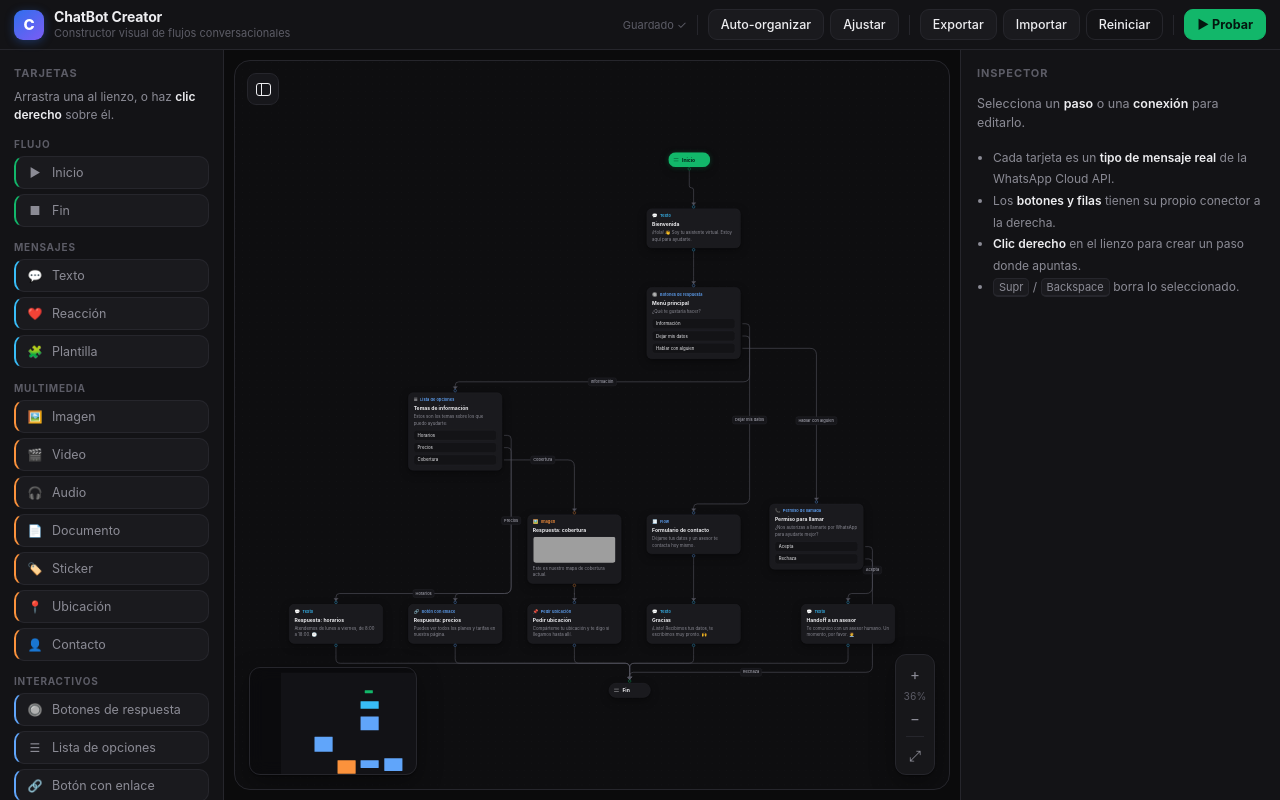
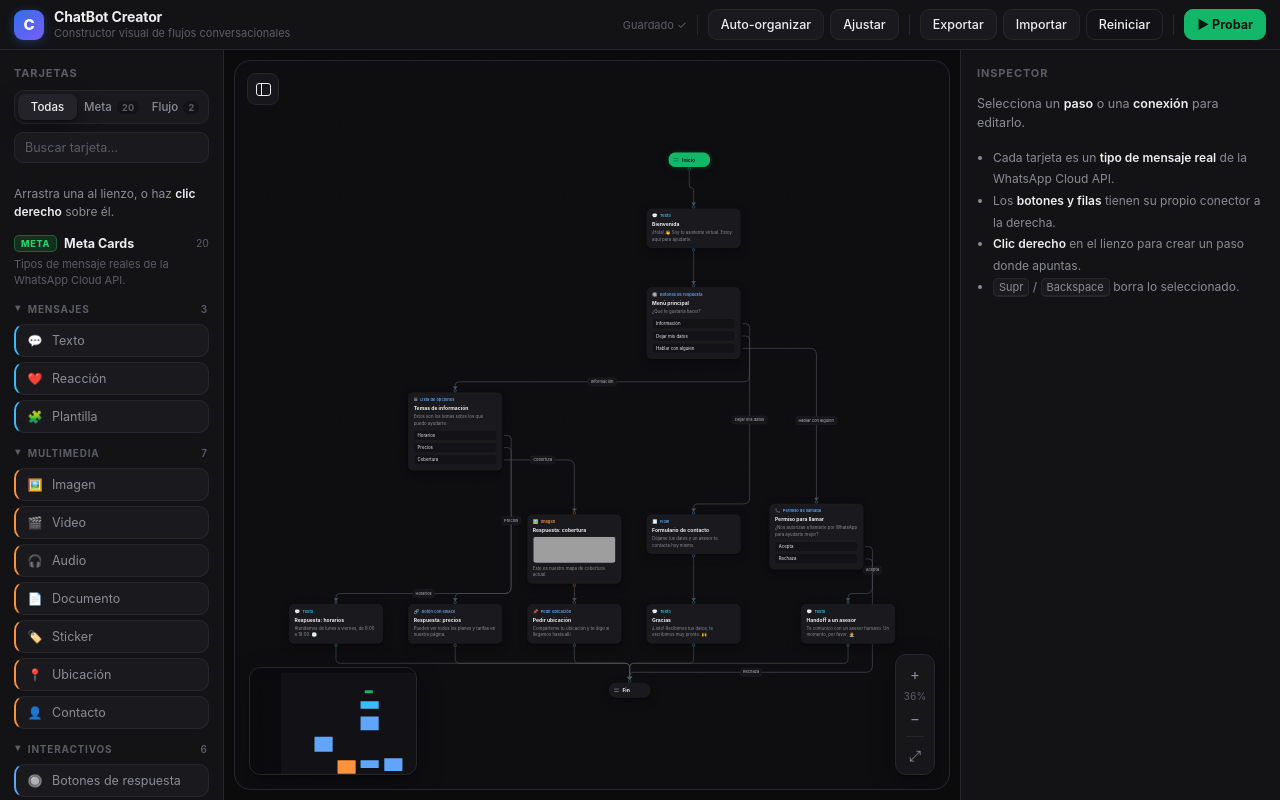
Before and after one commit to lissebas/ChatBot-Media-Creator, a React (Vite) app: page / in a window 1280 px wide. Built offline with nearby package versions, Linux system fonts and the light colour scheme; grey boxes are pictures that could not be loaded.

Commit message:
Segmentacion del catalogo: familia Meta Cards vs control de flujo, con buscador, filtros y grupos plegables

```diff
--- a/src/App.css
+++ b/src/App.css
@@ -85,11 +85,71 @@
 }
 .sidebar__hint { font-size: 12px; color: var(--muted); margin: 8px 0 14px; line-height: 1.5; }
 .sidebar__hint b { color: var(--text); font-weight: 600; }
-.palgroup { margin-bottom: 14px; }
+.sidebar__empty { font-size: 12px; color: var(--faint); line-height: 1.5; }
+.sidebar__search {
+  width: 100%; margin: 8px 0 14px;
+  padding: 7px 10px;
+  background: var(--raised); border: 1px solid var(--border); border-radius: 9px;
+  color: var(--text); font-size: 12.5px; outline: none;
+  transition: border-color .13s ease, box-shadow .13s ease;
+}
+.sidebar__search::placeholder { color: var(--faint); }
+.sidebar__search:focus { border-color: var(--brand); box-shadow: 0 0 0 3px var(--ring); }
+
+/* Segmentos: Todas / Meta / Flujo */
+.seg {
+  display: flex; gap: 3px; margin-top: 10px;
+  padding: 3px;
+  background: var(--raised); border: 1px solid var(--border); border-radius: 10px;
+}
+.seg__btn {
+  flex: 1;
+  display: flex; align-items: center; justify-content: center; gap: 5px;
+  padding: 6px 4px;
+  background: transparent; border: 0; border-radius: 7px;
+  color: var(--muted); font-size: 11.5px; font-weight: 500; cursor: pointer;
+  transition: background .12s ease, color .12s ease;
+}
+.seg__btn:hover { color: var(--text); }
+.seg__btn.is-on { background: var(--raised-hi); color: var(--text); box-shadow: var(--shadow); }
+.seg__count {
+  font-size: 9.5px; font-weight: 700;
+  padding: 1px 5px; border-radius: 99px;
+  background: var(--panel); color: var(--faint);
+  font-variant-numeric: tabular-nums;
+}
+
+/* Familia: primer nivel de la segmentación */
+.fam { margin-bottom: 18px; }
+.fam__head { display: flex; align-items: center; gap: 7px; }
+.fam__badge {
+  font-size: 9px; font-weight: 800; letter-spacing: .08em;
+  padding: 2px 6px; border-radius: 5px;
+  color: var(--accent);
+  background: rgba(255, 255, 255, .05);
+  background: color-mix(in srgb, var(--accent) 14%, transparent);
+  border: 1px solid var(--border-hi);
+  border-color: color-mix(in srgb, var(--accent) 35%, transparent);
+}
+.fam__name { font-size: 12.5px; font-weight: 650; color: var(--text); }
+.fam__count { margin-left: auto; font-size: 10.5px; color: var(--faint); }
+.fam__desc { margin: 5px 0 10px; font-size: 11px; color: var(--faint); line-height: 1.45; }
+
+.palgroup { margin-bottom: 10px; }
 .palgroup__title {
+  width: 100%;
+  display: flex; align-items: center; gap: 6px;
+  padding: 4px 2px;
+  background: transparent; border: 0;
   font-size: 10px; font-weight: 700; text-transform: uppercase;
-  letter-spacing: .08em; color: var(--faint); margin-bottom: 6px;
+  letter-spacing: .08em; color: var(--faint); margin-bottom: 5px;
+  cursor: pointer; font-family: inherit;
 }
+.palgroup__title:hover:not(:disabled) { color: var(--muted); }
+.palgroup__title:disabled { cursor: default; }
+.palgroup__chev { transition: transform .15s ease; display: inline-block; }
+.palgroup__title.is-open .palgroup__chev { transform: rotate(90deg); }
+.palgroup__count { margin-left: auto; font-weight: 600; letter-spacing: 0; }
 .palette { display: flex; flex-direction: column; gap: 5px; }
 .palette__icon {
   width: 18px; flex: 0 0 auto; text-align: center; font-size: 12px;
@@ -293,6 +353,14 @@
   font-size: 10.5px; font-weight: 700; text-transform: uppercase;
   letter-spacing: .08em; color: var(--faint);
 }
+.ctxmenu__header--fam {
+  margin: 4px 0 2px;
+  padding: 6px 10px;
+  color: var(--accent);
+  border-top: 1px solid var(--border);
+  font-size: 10px;
+}
+.ctxmenu__header--fam:first-child { border-top: 0; margin-top: 0; }
 .ctxmenu__item {
   width: 100%;
   display: flex; align-items: center; gap: 9px;
@@ -472,6 +540,22 @@ code {
   font-family: ui-monospace, SFMono-Regular, Menlo, monospace;
   font-size: 11px; line-height: 1.55; color: #b9b9c4;
   white-space: pre;
+}
+
+/* Taxonomía de la tarjeta: familia · categoría · tipo de la API */
+.taxo { display: flex; align-items: center; flex-wrap: wrap; gap: 6px; margin: -6px 0 12px; }
+.taxo__fam, .taxo__cat {
+  font-size: 9.5px; font-weight: 800; letter-spacing: .07em; text-transform: uppercase;
+  padding: 3px 7px; border-radius: 5px;
+  color: var(--accent);
+  background: rgba(255, 255, 255, .05);
+  background: color-mix(in srgb, var(--accent) 14%, transparent);
+  border: 1px solid var(--border-hi);
+  border-color: color-mix(in srgb, var(--accent) 35%, transparent);
+}
+.taxo__api {
+  font-family: ui-monospace, SFMono-Regular, Menlo, monospace;
+  font-size: 10.5px;
 }
 
 .inspector__desc { font-size: 12px; color: var(--faint); line-height: 1.55; margin: -4px 0 14px; }
--- a/src/components/Inspector.jsx
+++ b/src/components/Inspector.jsx
@@ -2,8 +2,10 @@ import { useState } from "react";
 import CardPreview from "./CardPreview";
 import FieldForm from "./FieldForm";
 import {
-  CARDS_POR_CATEGORIA,
+  CARDS_POR_FAMILIA,
   buildMessage,
+  cardCategoria,
+  cardFamilia,
   defaultProps,
   getCard,
   validateCard,
@@ -35,6 +37,13 @@ export default function Inspector({ node, edge, onUpdateNode, onUpdateEdge, onDe
     const { errors, list } = validateCard(node.data.card, props);
     const mensaje = buildMessage(node.data);
     const json = mensaje ? JSON.stringify(mensaje, null, 2) : null;
+    const familia = cardFamilia(node.data.card);
+    const categoria = cardCategoria(node.data.card);
+    const apiTipo = !mensaje
+      ? null
+      : mensaje.type === "interactive"
+        ? `interactive / ${mensaje.interactive?.type}`
+        : mensaje.type;
 
     const copiar = () => {
       navigator.clipboard?.writeText(json || "");
@@ -68,17 +77,25 @@ export default function Inspector({ node, edge, onUpdateNode, onUpdateEdge, onDe
               })
             }
           >
-            {CARDS_POR_CATEGORIA.map((g) => (
-              <optgroup key={g.cat} label={g.nombre}>
+            {CARDS_POR_FAMILIA.flatMap((f) =>
+              f.grupos.map((g) => (
+                <optgroup key={g.cat} label={`${f.nombre} · ${g.nombre}`}>
                   {g.cards.map((c) => (
                     <option key={c.key} value={c.key}>
                       {c.icon} {c.nombre}
                     </option>
                   ))}
                 </optgroup>
-            ))}
+              )),
+            )}
           </select>
         </label>
+
+        <div className="taxo">
+          <span className="taxo__fam" style={{ "--accent": familia.color }}>{familia.sigla}</span>
+          <span className="taxo__cat" style={{ "--accent": categoria.color }}>{categoria.nombre}</span>
+          {apiTipo ? <code className="taxo__api">{apiTipo}</code> : null}
+        </div>
 
         <p className="inspector__desc">
           {card.desc}
--- a/src/components/Sidebar.jsx
+++ b/src/components/Sidebar.jsx
@@ -1,26 +1,111 @@
-import { CARDS_POR_CATEGORIA } from "../flow/cardTypes";
+import { useMemo, useState } from "react";
+import { CARDS_POR_FAMILIA, buscarCards } from "../flow/cardTypes";
 
 /**
- * Paleta lateral: todas las tarjetas de la WhatsApp Cloud API, agrupadas por
- * categoría. Se arrastran al lienzo para crear un paso (App las lee en onDrop);
- * también se pueden crear con clic derecho sobre el lienzo.
+ * Paleta lateral, segmentada en dos niveles: familia (Meta Cards / control de
+ * flujo) → categoría → tarjeta. Incluye buscador y grupos plegables, porque el
+ * catálogo de Meta es largo.
+ *
+ * Las tarjetas se arrastran al lienzo para crear un paso (App las lee en
+ * onDrop); también se pueden crear con clic derecho sobre el lienzo.
  */
 export default function Sidebar() {
+  const [familia, setFamilia] = useState("todas");
+  const [q, setQ] = useState("");
+  const [plegadas, setPlegadas] = useState(() => new Set());
+
+  const filtro = useMemo(() => buscarCards(q), [q]);
+  const buscando = filtro !== null;
+
   const onDragStart = (event, cardKey) => {
     event.dataTransfer.setData("application/chatbot-node", cardKey);
     event.dataTransfer.effectAllowed = "move";
   };
 
+  const toggle = (cat) =>
+    setPlegadas((prev) => {
+      const next = new Set(prev);
+      next.has(cat) ? next.delete(cat) : next.add(cat);
+      return next;
+    });
+
+  // Familias visibles según la pestaña y el buscador.
+  const familias = CARDS_POR_FAMILIA.filter((f) => familia === "todas" || f.familia === familia)
+    .map((f) => ({
+      ...f,
+      grupos: f.grupos
+        .map((g) => ({ ...g, cards: g.cards.filter((c) => !filtro || filtro.has(c.key)) }))
+        .filter((g) => g.cards.length),
+    }))
+    .filter((f) => f.grupos.length);
+
+  const visibles = familias.reduce((n, f) => n + f.grupos.reduce((m, g) => m + g.cards.length, 0), 0);
+
   return (
     <aside className="sidebar">
       <div className="sidebar__title">Tarjetas</div>
+
+      <div className="seg" role="tablist">
+        <button
+          className={`seg__btn${familia === "todas" ? " is-on" : ""}`}
+          onClick={() => setFamilia("todas")}
+        >
+          Todas
+        </button>
+        {CARDS_POR_FAMILIA.map((f) => (
+          <button
+            key={f.familia}
+            className={`seg__btn${familia === f.familia ? " is-on" : ""}`}
+            onClick={() => setFamilia(f.familia)}
+            title={f.desc}
+          >
+            {f.familia === "meta" ? "Meta" : "Flujo"}
+            <span className="seg__count">{f.total}</span>
+          </button>
+        ))}
+      </div>
+
+      <input
+        className="sidebar__search"
+        value={q}
+        onChange={(e) => setQ(e.target.value)}
+        placeholder="Buscar tarjeta…"
+      />
+
+      {visibles === 0 ? (
+        <p className="sidebar__empty">Ninguna tarjeta coincide con «{q}».</p>
+      ) : (
         <p className="sidebar__hint">
           Arrastra una al lienzo, o haz <b>clic derecho</b> sobre él.
         </p>
+      )}
 
-      {CARDS_POR_CATEGORIA.map((g) => (
+      {familias.map((f) => (
+        <section className="fam" key={f.familia}>
+          <div className="fam__head" style={{ "--accent": f.color }}>
+            <span className="fam__badge">{f.sigla}</span>
+            <span className="fam__name">{f.nombre}</span>
+            <span className="fam__count">
+              {f.grupos.reduce((n, g) => n + g.cards.length, 0)}
+            </span>
+          </div>
+          <p className="fam__desc">{f.desc}</p>
+
+          {f.grupos.map((g) => {
+            const abierta = buscando || !plegadas.has(g.cat);
+            return (
               <div className="palgroup" key={g.cat}>
-          <div className="palgroup__title">{g.nombre}</div>
+                <button
+                  className={`palgroup__title${abierta ? " is-open" : ""}`}
+                  onClick={() => toggle(g.cat)}
+                  disabled={buscando}
+                >
+                  <span className="palgroup__chev">▸</span>
+                  {g.nombre}
+                  <span className="palgroup__count">{g.cards.length}</span>
+                </button>
+
+                {abierta ? (
                   <div className="palette">
                     {g.cards.map((c) => (
                       <div
@@ -36,7 +121,11 @@ export default function Sidebar() {
                       </div>
                     ))}
                   </div>
+                ) : null}
               </div>
+            );
+          })}
+        </section>
       ))}
     </aside>
   );
--- a/src/flow/cardTypes.js
+++ b/src/flow/cardTypes.js
@@ -21,14 +21,34 @@
 
 const DOCS = "https://developers.facebook.com/docs/whatsapp/cloud-api";
 
-/** Categorías de la paleta (dan color a las tarjetas del lienzo). */
+/**
+ * Familias: el primer nivel de la segmentación. Casi todas las tarjetas son
+ * mensajes reales de Meta ("Meta Cards"); solo Inicio y Fin son piezas del
+ * editor que controlan el recorrido y no envían nada.
+ */
+export const FAMILIAS = {
+  meta: {
+    nombre: "Meta Cards",
+    sigla: "META",
+    desc: "Tipos de mensaje reales de la WhatsApp Cloud API.",
+    color: "#25d366",
+  },
+  flujo: {
+    nombre: "Control de flujo",
+    sigla: "FLUJO",
+    desc: "Marcan el recorrido del bot; no envían ningún mensaje.",
+    color: "#12b76a",
+  },
+};
+
+/** Categorías de la paleta (segundo nivel: dan color a las tarjetas del lienzo). */
 export const CATEGORIAS = {
-  flujo: { nombre: "Flujo", color: "#12b76a" },
-  texto: { nombre: "Mensajes", color: "#38bdf8" },
-  media: { nombre: "Multimedia", color: "#fb923c" },
-  interactivo: { nombre: "Interactivos", color: "#60a5fa" },
-  comercio: { nombre: "Comercio", color: "#a78bfa" },
-  avanzado: { nombre: "Avanzados", color: "#2dd4bf" },
+  flujo: { nombre: "Flujo", color: "#12b76a", familia: "flujo" },
+  texto: { nombre: "Mensajes", color: "#38bdf8", familia: "meta" },
+  media: { nombre: "Multimedia", color: "#fb923c", familia: "meta" },
+  interactivo: { nombre: "Interactivos", color: "#60a5fa", familia: "meta" },
+  comercio: { nombre: "Comercio", color: "#a78bfa", familia: "meta" },
+  avanzado: { nombre: "Avanzados", color: "#2dd4bf", familia: "meta" },
 };
 
 /* ── Ayudas para construir el payload ── */
@@ -733,12 +753,46 @@ export const CARDS_POR_CATEGORIA = Object.entries(CATEGORIAS).map(([cat, meta])
   cards: CARD_KEYS.filter((k) => CARDS[k].cat === cat).map((k) => ({ key: k, ...CARDS[k] })),
 }));
 
+/**
+ * Segmentación de dos niveles: familia → categorías → tarjetas.
+ * Es lo que dibujan la paleta y el menú contextual.
+ */
+export const CARDS_POR_FAMILIA = Object.entries(FAMILIAS).map(([familia, meta]) => {
+  const grupos = CARDS_POR_CATEGORIA.filter((g) => g.familia === familia);
+  return {
+    familia,
+    ...meta,
+    grupos,
+    total: grupos.reduce((n, g) => n + g.cards.length, 0),
+  };
+});
+
 export function getCard(key) {
   return CARDS[key] || CARDS.text;
 }
 
+export function cardCategoria(key) {
+  return CATEGORIAS[getCard(key).cat] || CATEGORIAS.texto;
+}
+
+export function cardFamilia(key) {
+  return FAMILIAS[cardCategoria(key).familia] || FAMILIAS.meta;
+}
+
 export function cardColor(key) {
-  return (CATEGORIAS[getCard(key).cat] || CATEGORIAS.texto).color;
+  return cardCategoria(key).color;
+}
+
+/** Filtra tarjetas por texto (nombre, descripción o clave). */
+export function buscarCards(texto) {
+  const q = (texto || "").trim().toLowerCase();
+  if (!q) return null;
+  return new Set(
+    CARD_KEYS.filter((k) => {
+      const c = CARDS[k];
+      return `${c.nombre} ${c.desc} ${k}`.toLowerCase().includes(q);
+    }),
+  );
 }
 
 /** Props por defecto de una tarjeta nueva (respeta `default` de cada campo). */
```
Also changed, not shown: scripts/smoke.mjs (+25 -1 lines), src/App.jsx (+5 -2 lines), src/components/ContextMenu.jsx (+7 -1 lines), 1 other file (tests, documents, lock files or other folders). Lines whose indentation alone changed are shown as unchanged.
